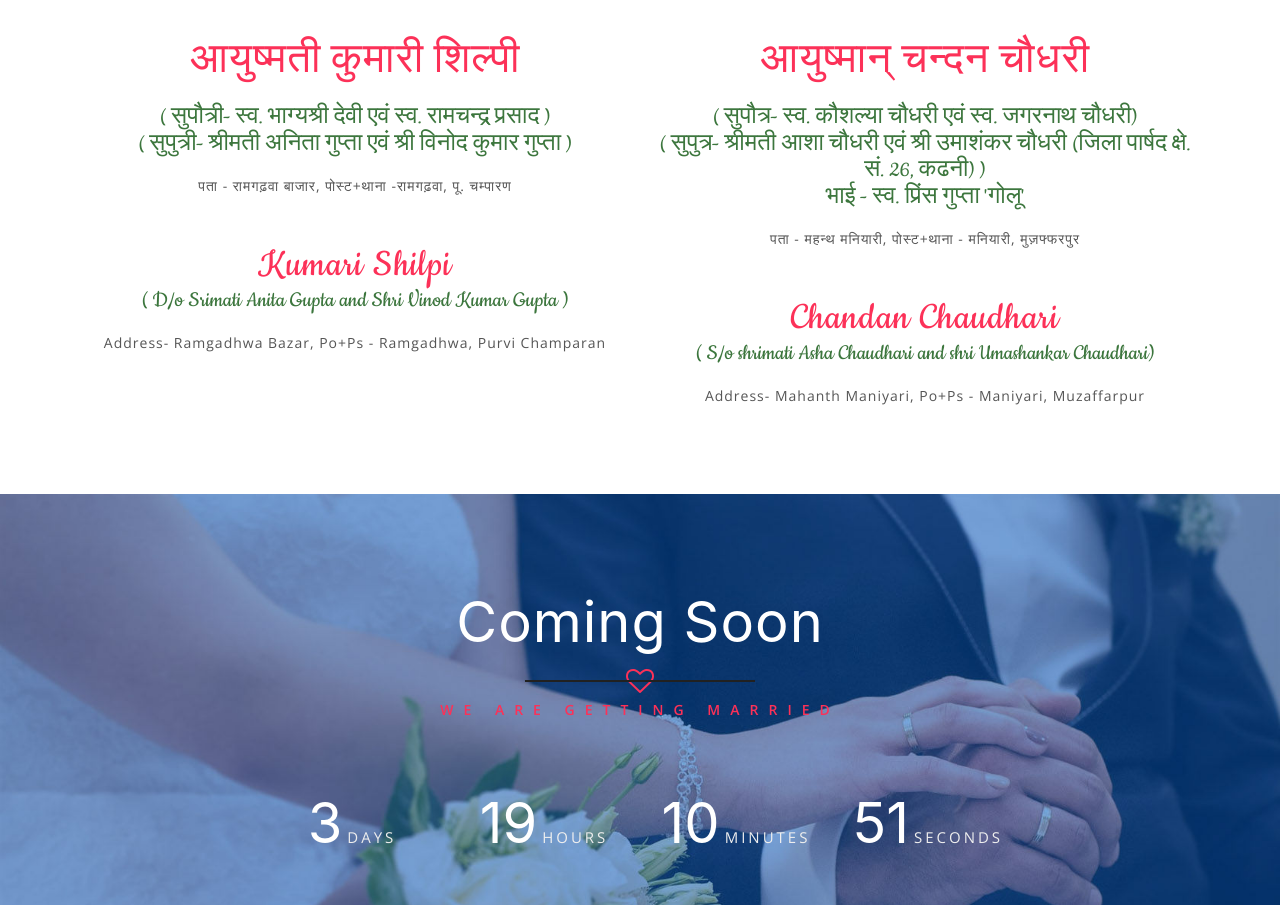
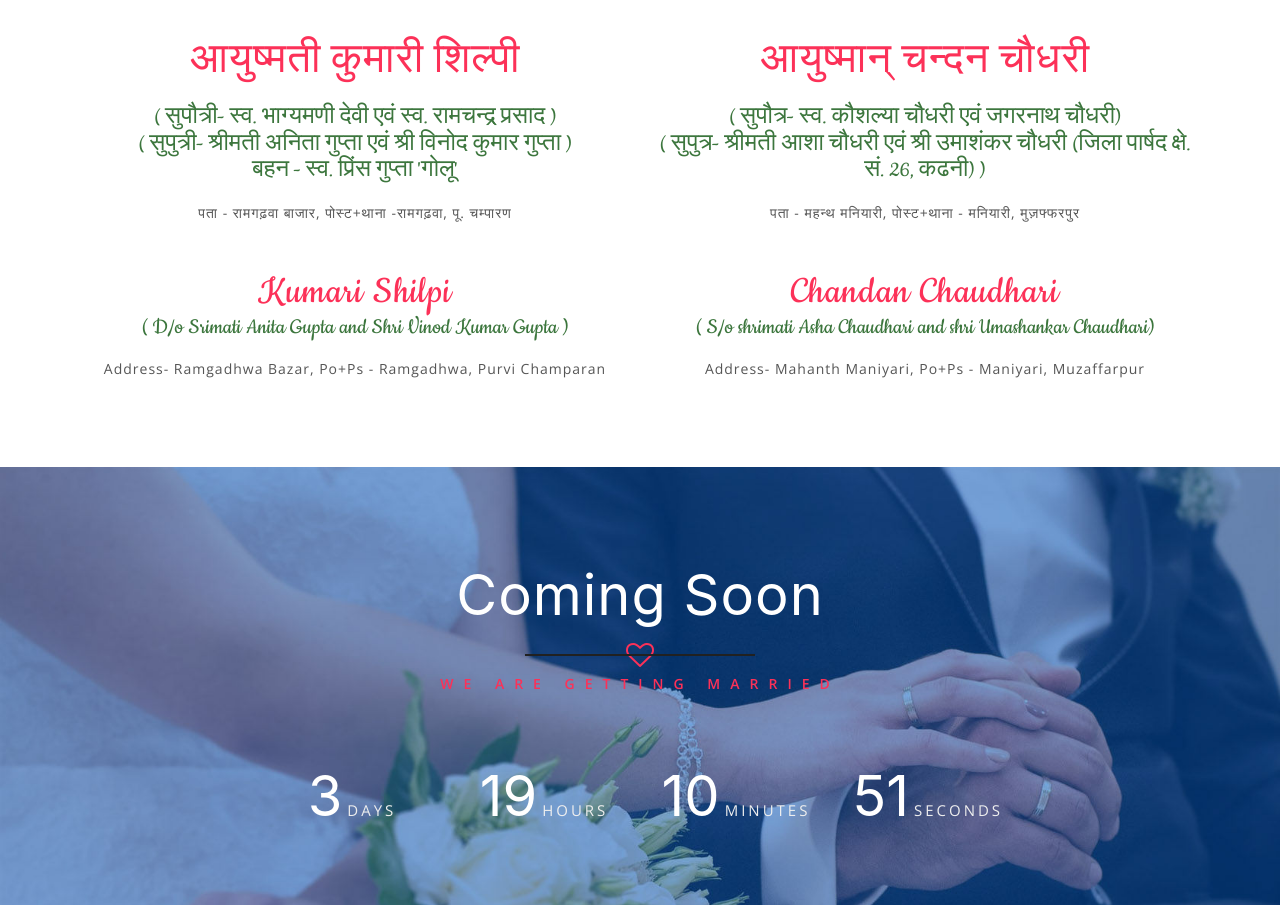
Before and after one commit to khabaitech/ShilpiWedsChandan, a plain HTML site: page index.html in a window 1280 px wide. Shown: the part 1407-2312 px from the top of the page. Drawn offline with nearby package versions, Linux system fonts and the light colour scheme; files that its build step writes are made by us from their sources; no server answers.

Commit message:
Update index.html

```diff
--- a/index.html
+++ b/index.html
@@ -336,8 +336,10 @@ RIGHT SIDEBAR TOGGLE SECTION
 										</div>
 										<!-- end normal -->
 										 <h4>आयुष्मती कुमारी शिल्पी</h4><br>
-										 <h3 class="text-success">( सुपौत्री- स्व. भाग्यश्री देवी एवं स्व. रामचन्द्र प्रसाद )</h3>
+										 <h3 class="text-success">( सुपौत्री- स्व. भाग्यमणी देवी एवं स्व. रामचन्द्र प्रसाद )</h3>
 										 <h3 class="text-success">( सुपुत्री- श्रीमती अनिता गुप्ता एवं श्री विनोद कुमार गुप्ता )</h3>
+										 <h3 class="text-success"> बहन - स्व. प्रिंस गुप्ता 'गोलू'</h3>
+
 					<p> पता - रामगढ़वा बाजार, पोस्ट+थाना -रामगढ़वा, पू. चम्पारण </p>
 					<h4>Kumari Shilpi</h4>
 					<h3 class="text-success">( D/o Srimati Anita Gupta and Shri Vinod Kumar Gupta )</h3>
@@ -362,9 +364,8 @@ RIGHT SIDEBAR TOGGLE SECTION
 										</div>
 										<!-- end -->
 										  <h4>आयुष्मान् चन्दन चौधरी</h4><br>
-										  <h3 class="text-success">( सुपौत्र- स्व. कौशल्या चौधरी एवं स्व. जगरनाथ चौधरी)</h3>
+										  <h3 class="text-success">( सुपौत्र- स्व. कौशल्या चौधरी एवं जगरनाथ चौधरी)</h3>
 					<h3 class="text-success">( सुपुत्र- श्रीमती आशा चौधरी एवं श्री उमाशंकर चौधरी (जिला पार्षद क्षे. सं. 26, कढनी) )</h3>
-<h3 class="text-success"> भाई - स्व. प्रिंस गुप्ता 'गोलू'</h3>
 
 <p>पता - महन्थ मनियारी, पोस्ट+थाना - मनियारी, मुज़फ्फरपुर</p>
 					<h4>Chandan Chaudhari</h4>
```
